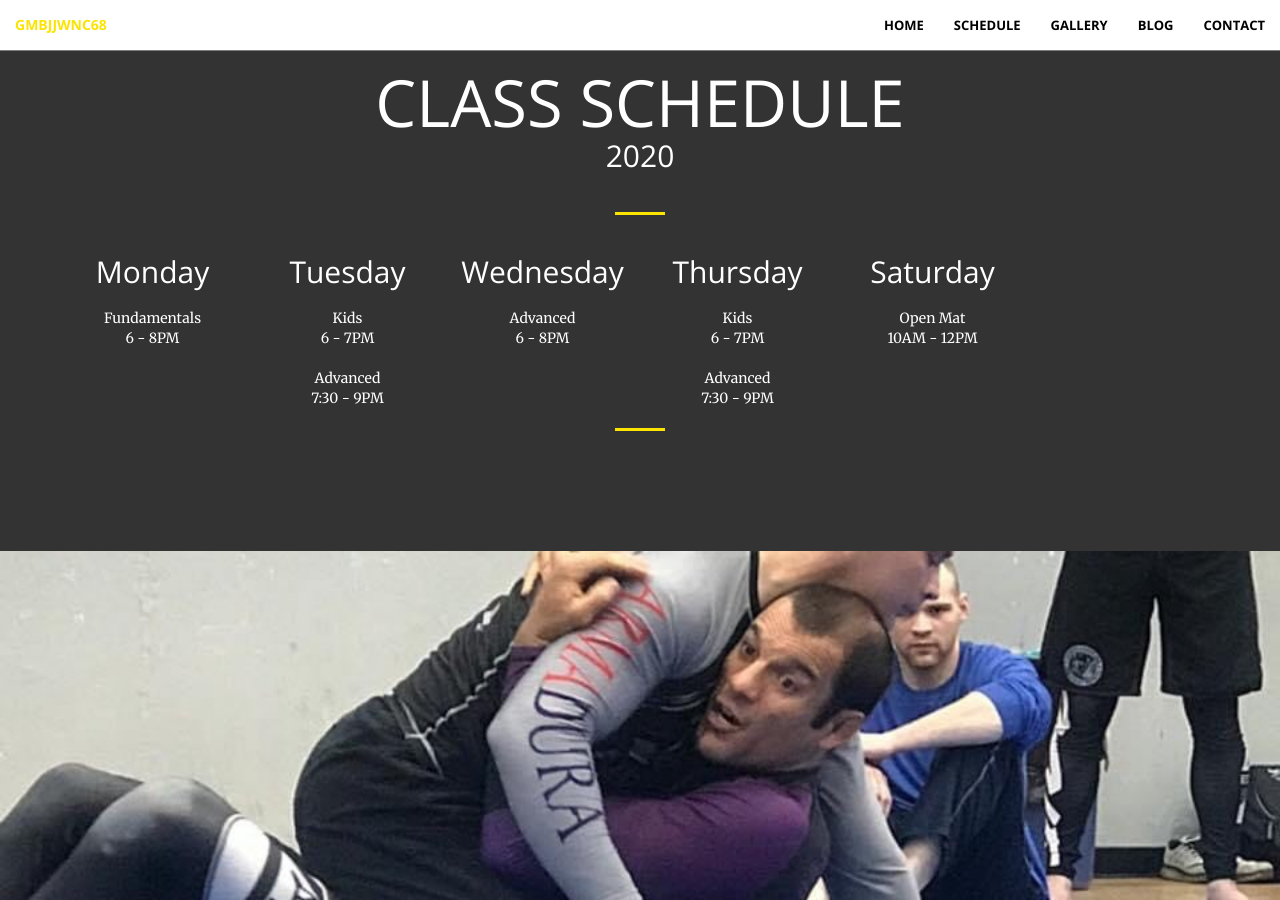
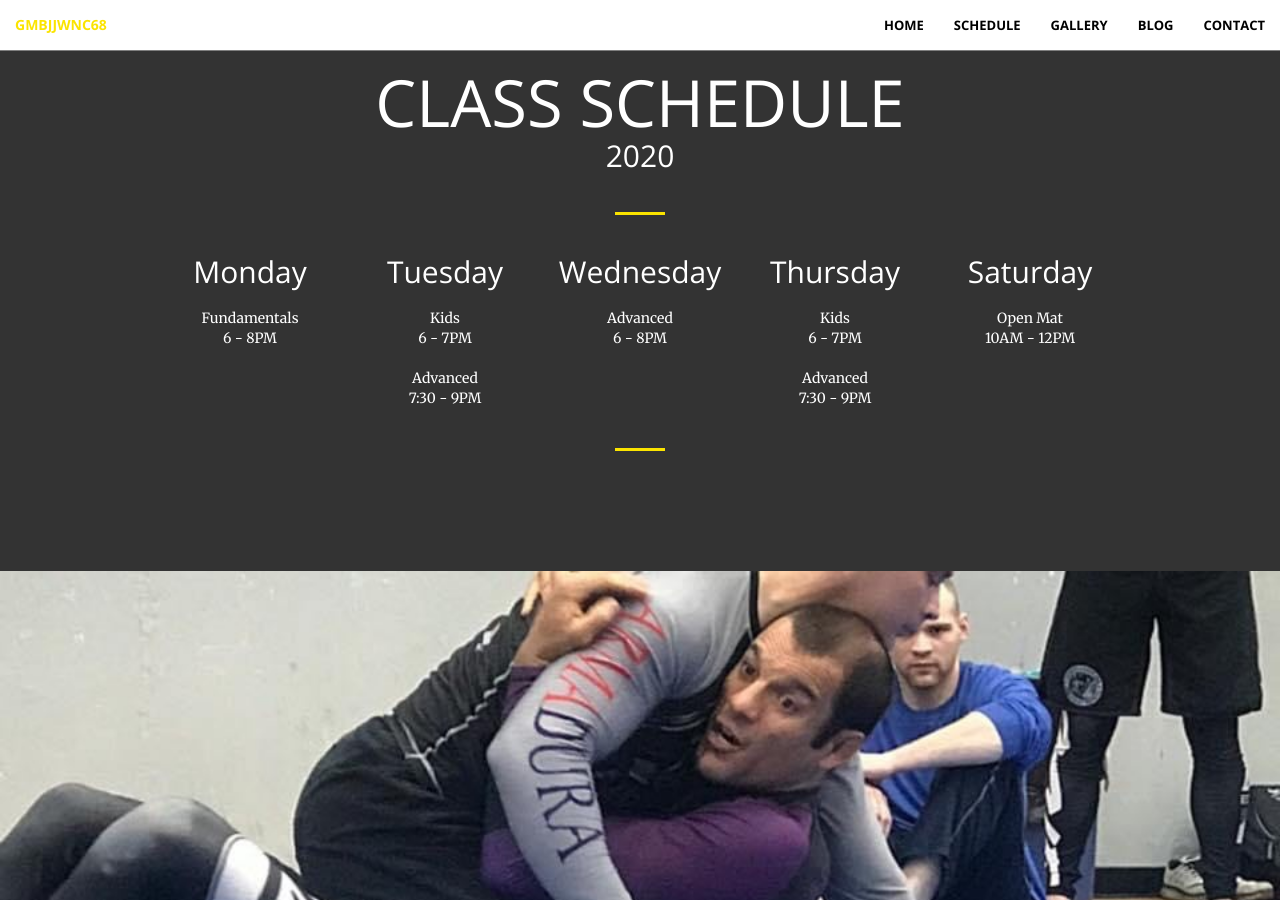
Before and after one commit to gmbjjwnc68/gmbjjwnc68.github.io, a Jekyll site: the page built from schedule.html, in a window 1280 px wide and 900 px high, scrolled down 933 px. Built offline with Jekyll 4.4.1, drawn with Linux system fonts in a browser that asks for light colours.

Commit message:
Fix schedule column spacing

```diff
--- a/_includes/class_schedule.html
+++ b/_includes/class_schedule.html
@@ -39,6 +39,8 @@
                     <br>
                 </div>
                 <div class="row">
+                    <div class="col-lg-1 text-center">
+                    </div>
                     <div class="col-lg-2 text-center">
                         <h2>Monday</h2>
                         <br>
@@ -46,6 +48,7 @@
                             <li>Fundamentals</li>
                             <li>6 - 8PM</li>
                         </ul>
+                        <br>
                     </div>
                     <div class="col-lg-2 text-center">
                         <h2>Tuesday</h2>
@@ -57,6 +60,7 @@
                             <li>Advanced</li>
                             <li>7:30 - 9PM</li>
                         </ul>
+                        <br>
                     </div>
                     <div class="col-lg-2 text-center">
                         <h2>Wednesday</h2>
@@ -65,6 +69,7 @@
                             <li>Advanced</li>
                             <li>6 - 8PM</li>
                         </ul>
+                        <br>
                     </div>
                     <div class="col-lg-2 text-center">
                         <h2>Thursday</h2>
@@ -76,6 +81,7 @@
                             <li>Advanced</li>
                             <li>7:30 - 9PM</li>
                         </ul>
+                        <br>
                     </div>
                     <div class="col-lg-2 text-center">
                         <h2>Saturday</h2>
@@ -84,6 +90,9 @@
                             <li>Open Mat</li>
                             <li>10AM - 12PM</li>
                         </ul>
+                        <br>
+                    </div>
+                    <div class="col-lg-1 text-center">
                     </div>
                 </div>
             </div>
```
